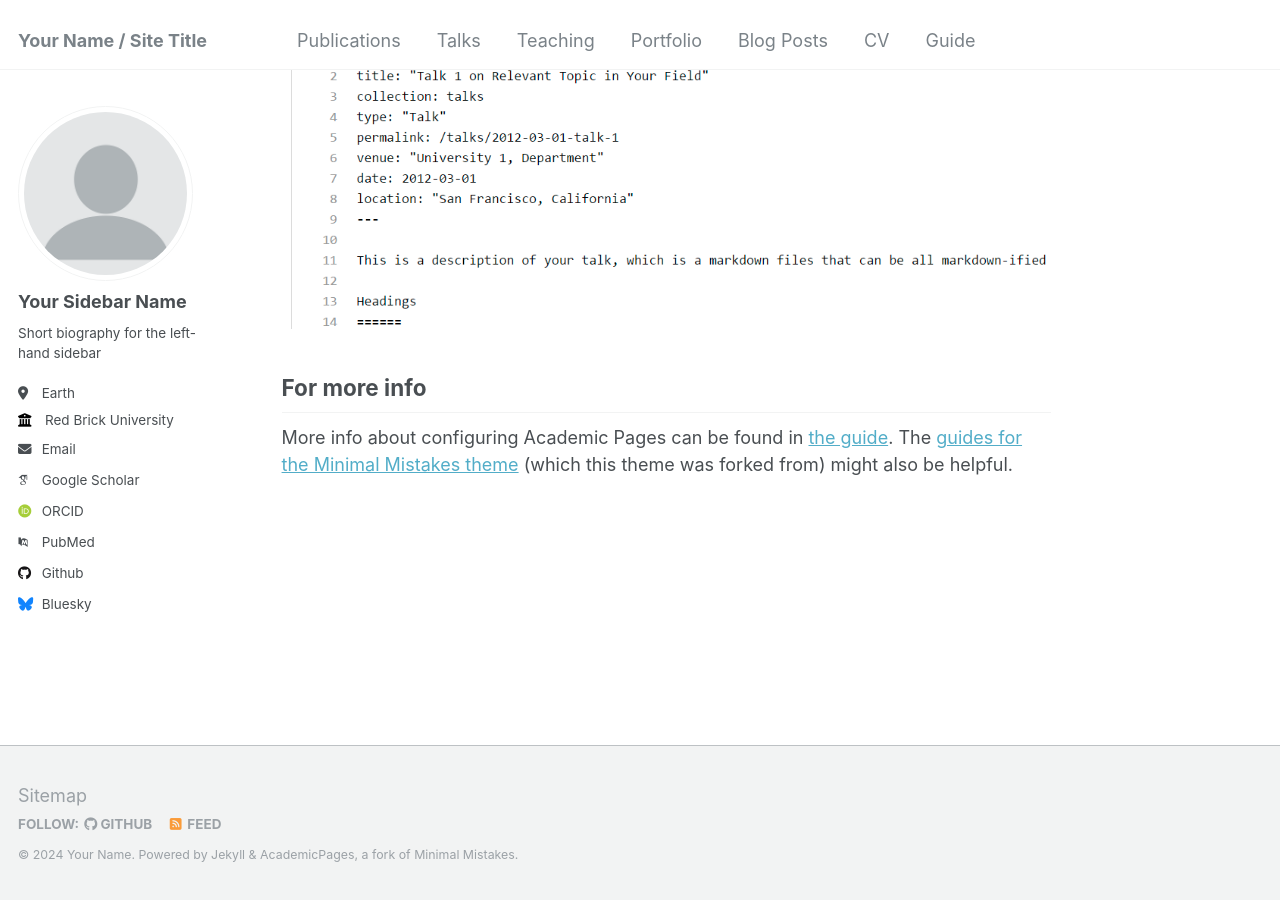
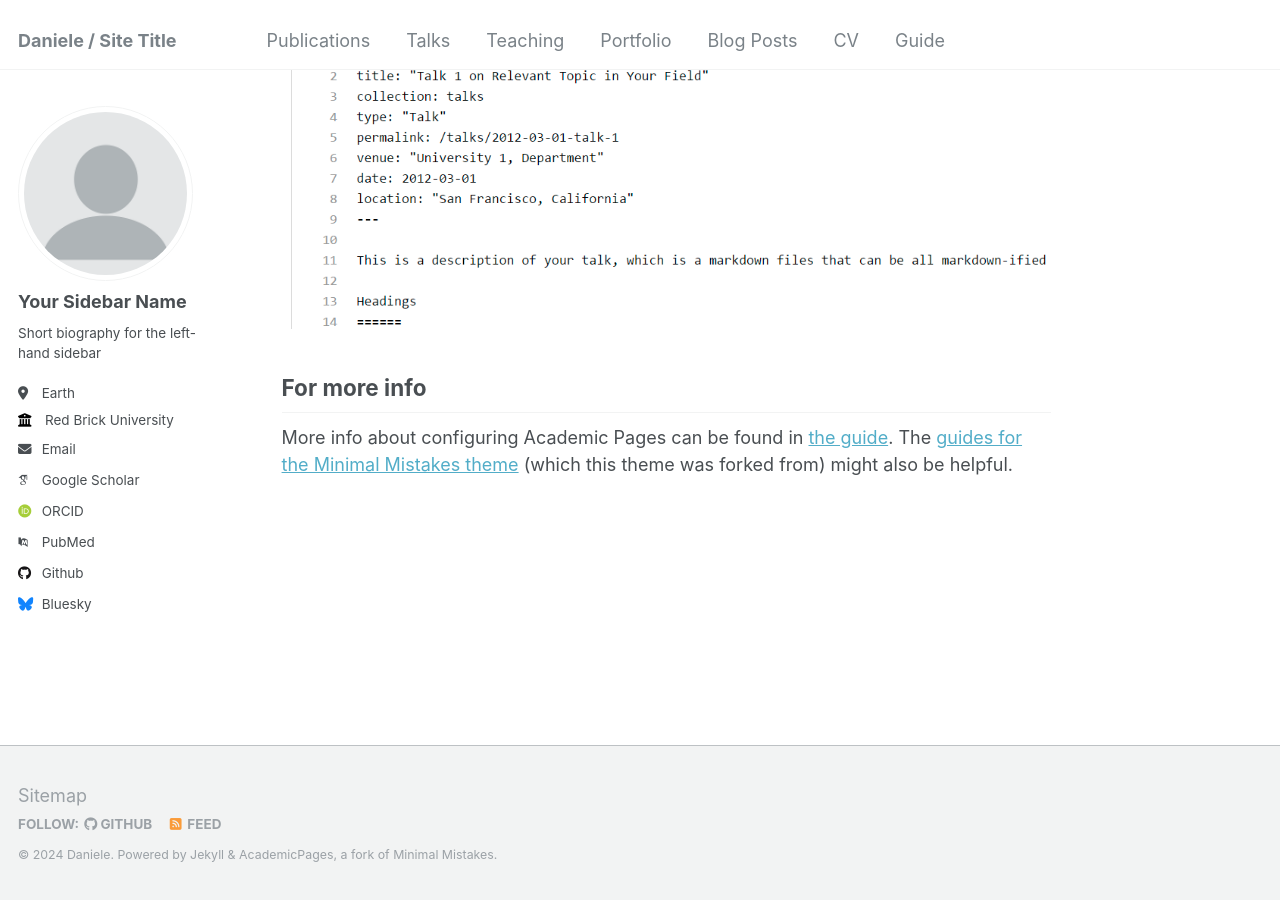
Before and after one commit to DanTRK/DanTRK.github.io, a Jekyll site: the page built from _pages/about.md, in a window 1280 px wide and 900 px high, scrolled down 2660 px. Built offline with Jekyll 4.4.1, drawn with Linux system fonts in a browser that asks for light colours; some web fonts are replaced.

Commit message:
Update _config.yml

```diff
--- a/_config.yml
+++ b/_config.yml
@@ -8,13 +8,13 @@
 
 # Basic Site Settings
 locale                   : "en-US"
-title                    : "Your Name / Site Title"
+title                    : "Daniele / Site Title"
 title_separator          : "-"
-name                     : &name "Your Name"
+name                     : &name "Daniele"
 description              : &description "personal description"
-url                      : https://github.com/DanTRK/DanTRK.github.io # the base hostname & protocol for your site e.g. "https://mmistakes.github.io"
+url                      : https://DanTRK.github.io # the base hostname & protocol for your site e.g. "https://mmistakes.github.io"
 baseurl                  : "" # the subpath of your site, e.g. "/blog"
-repository               : "DanTRK.gihtub.io"
+repository               : "DanTRK/DanTRK.gihtub.io"
 
 # Site Author - The following control what appear as part of the author content on the side bar.
 #               If a field is blank the icon and link will not appear, otherwise it will be shown.
```
